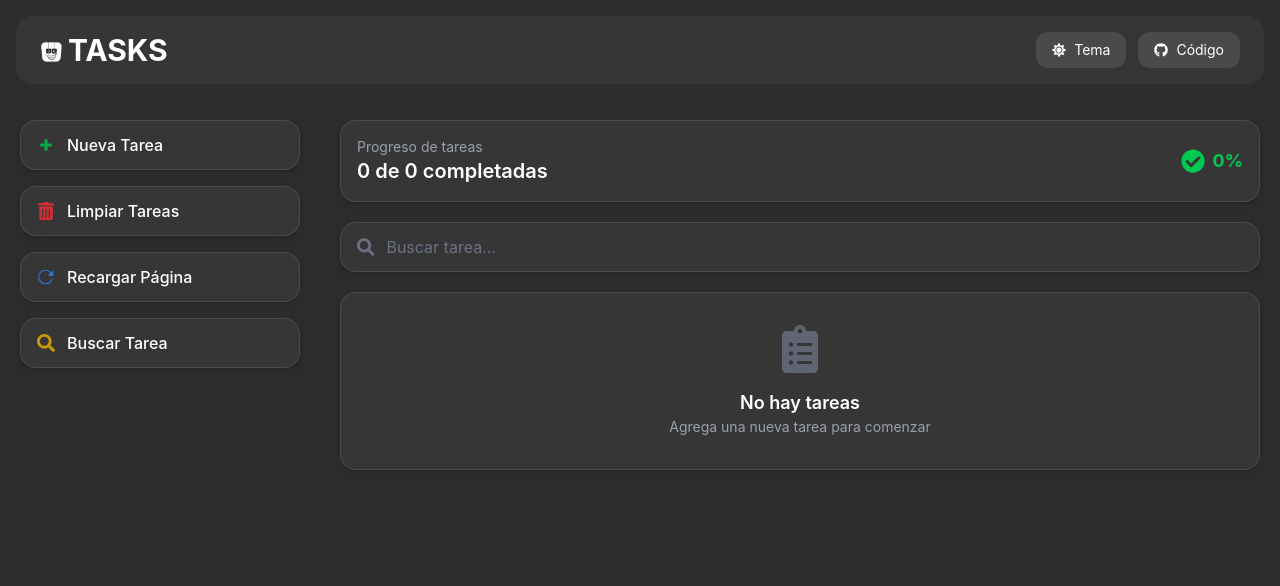
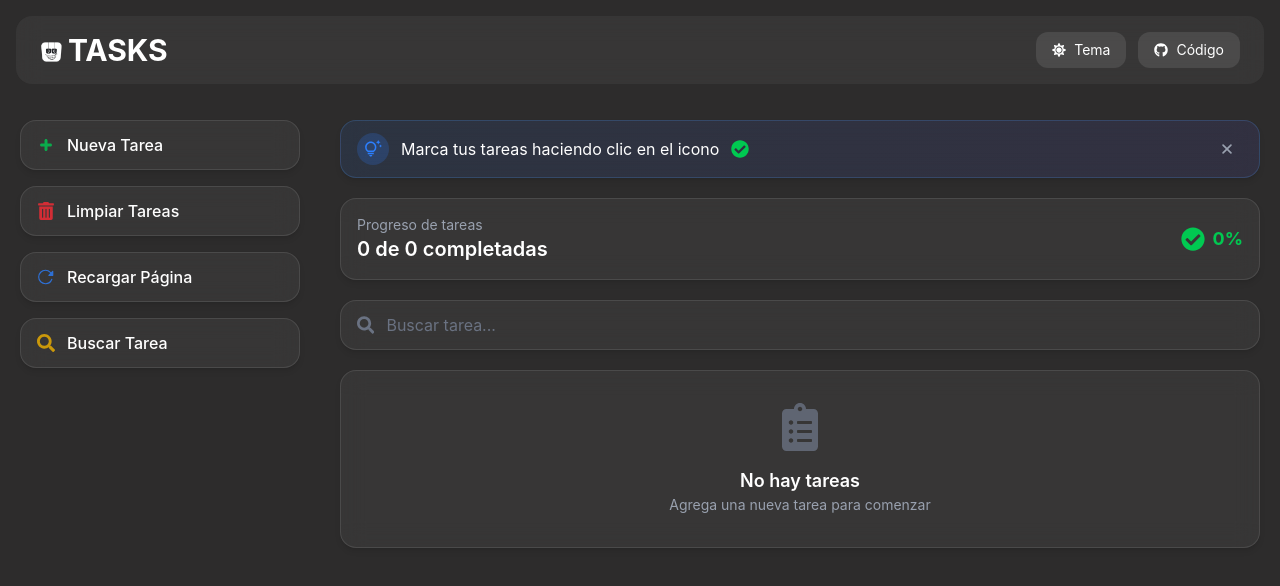
Before and after one commit to MarkoEv/tasksmanager, a React (Vite) app: page / in a window 1280 px wide. Shown: the top 586 px of the page. Built offline with nearby package versions, Linux system fonts and the light colour scheme.

Commit message:
Add tutorial para el usuario => localstorage + estado

```diff
--- a/src/App/AppUI.jsx
+++ b/src/App/AppUI.jsx
@@ -10,6 +10,7 @@
 import { ItemForm } from '../ItemForm/';
 import Modal from '../modal';
 import { TodoContext } from '../TodoContext/';
+import { TodoInfo } from '../TodoInfo/';
 import Header from '../Header/';
 
 function AppUI() {
@@ -27,6 +28,7 @@
       <Header />
       <TodoButton />
       <TodoList>
+        <TodoInfo />
         <TodoCount />
         <TodoSearch />
         {loading && (
--- a/src/EmptyTodos/index.jsx
+++ b/src/EmptyTodos/index.jsx
@@ -2,7 +2,7 @@
 
 function EmptyTodos() {
   return (
-    <div className="flex flex-col items-center justify-center gap-4 rounded-2xl border border-gray-200 bg-white p-8 text-center text-black shadow-md transition-all duration-300 dark:border-white/10 dark:bg-white/5 dark:text-white dark:backdrop-blur-md">
+    <div className="flex flex-col items-center justify-center gap-4 rounded-2xl border border-gray-200 bg-white p-8 text-center text-black shadow-md dark:border-white/10 dark:bg-white/5 dark:text-white dark:backdrop-blur-md">
       <div className="text-5xl text-gray-400 opacity-80 dark:text-gray-500">
         <FaClipboardList />
       </div>
--- /dev/null
+++ b/src/TodoInfo/index.jsx
@@ -0,0 +1,48 @@
+import React from 'react';
+import { FaCheckCircle } from 'react-icons/fa';
+import { MdOutlineTipsAndUpdates } from 'react-icons/md';
+import { IoClose } from 'react-icons/io5';
+
+function TodoInfo() {
+  const [visible, setVisible] = React.useState(false);
+
+  React.useEffect(() => {
+    const info = localStorage.getItem('info');
+
+    if (info !== 'false') {
+      setVisible(true);
+    }
+  }, []);
+
+  const closeInfo = () => {
+    localStorage.setItem('info', 'false');
+    setVisible(false);
+  };
+
+  if (!visible) return null;
+
+  return (
+    <div className="flex w-full items-center justify-between gap-4 rounded-2xl border border-blue-200 bg-linear-to-r from-blue-50 to-indigo-50 px-4 py-3 text-sm text-black shadow-md transition-all duration-300 dark:border-blue-400/20 dark:from-blue-500/10 dark:to-indigo-500/10 dark:text-white dark:backdrop-blur-md">
+      <div className="flex items-center gap-3">
+        <div className="flex h-8 w-8 items-center justify-center rounded-full bg-blue-100 dark:bg-blue-500/20">
+          <MdOutlineTipsAndUpdates className="text-lg text-blue-500" />
+        </div>
+
+        <span className="text-sm md:text-base">
+          Marca tus tareas haciendo clic en el icono
+        </span>
+
+        <FaCheckCircle className="text-lg text-green-500" />
+      </div>
+
+      <button
+        className="flex h-8 w-8 cursor-pointer items-center justify-center rounded-full transition-all duration-200 hover:scale-110 hover:bg-black/10 dark:hover:bg-white/10"
+        onClick={closeInfo}
+      >
+        <IoClose className="text-lg text-gray-500 dark:text-gray-400" />
+      </button>
+    </div>
+  );
+}
+
+export { TodoInfo };
```
